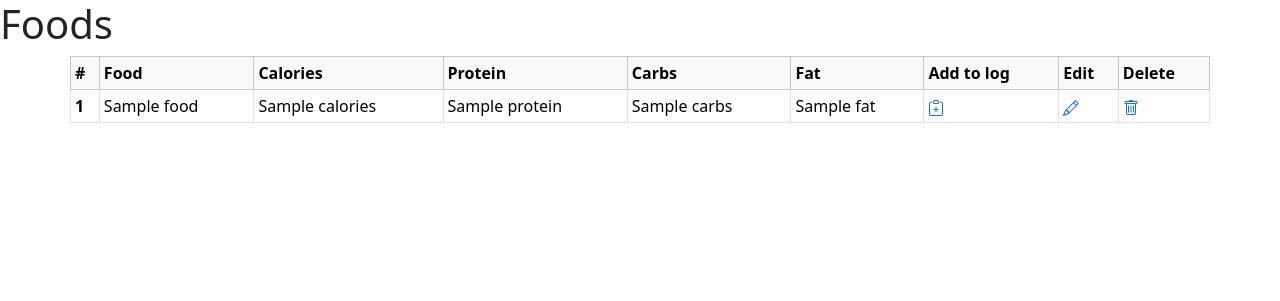
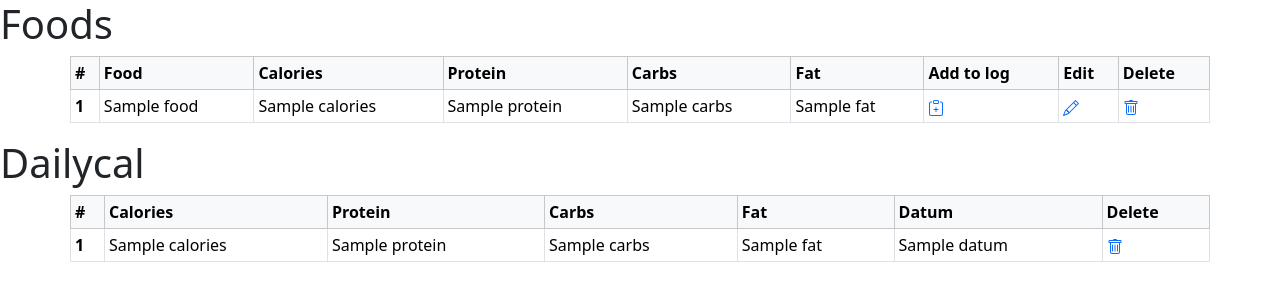
Before and after one commit to Wertzhog/MyPalDash-Personal-Dashboard-in-Flask, a Flask app: template templates/food.html in a window 1280 px wide. Shown: the top 301 px of the page. Run offline with Flask 3, Linux system fonts and the light colour scheme; the template is opened without the code that fills it: most values are stand-ins (such as "Sample title", 1, 10 or a date in 2020).

Commit message:
Add to daily table functionality

```diff
--- a/app.py
+++ b/app.py
@@ -1,4 +1,5 @@
 import sqlite3
+from datetime import date
 from flask import Flask, render_template, request, url_for, flash, redirect, abort
 
 
@@ -88,6 +89,30 @@ def delete(id):
         print(e)
         return "A database error occurred."
 
+#Add food item to daily food table
+@app.route('/add_food/<id>/', methods=('GET', 'POST'))
+def add_food(id):
+    foods_sel = get_post(id)
+    if request.method == 'POST':
+        try:
+            qty = int(request.form['quantity'])
+            calories = int(request.form['calories']) * qty
+            carbs = int(request.form['carbs']) * qty
+            protein = int(request.form['protein']) * qty
+            fat = int(request.form['fat']) * qty
+            datum = date.today()
+            conn = get_db_connection()
+            conn.execute('INSERT INTO FoodDaily (calories, protein, carbs, fat, datum) VALUES (?, ?, ?, ?, ?)',
+                         (calories, protein, carbs, fat, datum))
+            conn.commit()
+            conn.close()
+            flash("Food item was logged successfully.")
+            return redirect(url_for('food'))
+        except sqlite3.Error as e:
+            print(e)
+            return "A database error occurred."
+
+    return render_template('add_food.html', foods_sel=foods_sel)
 
 
 
--- a/templates/food.html
+++ b/templates/food.html
@@ -52,4 +52,37 @@
       </table>
 
 
+      <h1>Dailycal</h1>
+      <table class="table table-bordered table-sm container-sm text-light">
+          <thead class="table-light">
+            <tr>
+              <th scope="col">#</th>
+              <th scope="col">Calories</th>
+              <th scope="col">Protein</th>
+              <th scope="col">Carbs</th>
+              <th scope="col">Fat</th>
+              <th scope="col">Datum</th>
+              <th scope="col">Delete</th>
+            </tr>
+          </thead>
+          <tbody>
+  {% for daily in dailycal %}
+            <tr>
+              <th scope="row">{{ daily.id }}</th>
+              <td>{{ daily.calories }}</td>
+              <td>{{ daily.protein }}</td>
+              <td>{{ daily.carbs }}</td>
+              <td>{{ daily.fat }}</td>
+              <td>{{ daily.datum }}</td>
+            <td><a href="{{ url_for('delete_daily', id=daily['id']) }}">
+                <svg xmlns="http://www.w3.org/2000/svg" width="16" height="16" fill="currentColor" class="bi bi-trash" viewBox="0 0 16 16">
+                    <path d="M5.5 5.5A.5.5 0 0 1 6 6v6a.5.5 0 0 1-1 0V6a.5.5 0 0 1 .5-.5Zm2.5 0a.5.5 0 0 1 .5.5v6a.5.5 0 0 1-1 0V6a.5.5 0 0 1 .5-.5Zm3 .5a.5.5 0 0 0-1 0v6a.5.5 0 0 0 1 0V6Z"/>
+                    <path d="M14.5 3a1 1 0 0 1-1 1H13v9a2 2 0 0 1-2 2H5a2 2 0 0 1-2-2V4h-.5a1 1 0 0 1-1-1V2a1 1 0 0 1 1-1H6a1 1 0 0 1 1-1h2a1 1 0 0 1 1 1h3.5a1 1 0 0 1 1 1v1ZM4.118 4 4 4.059V13a1 1 0 0 0 1 1h6a1 1 0 0 0 1-1V4.059L11.882 4H4.118ZM2.5 3h11V2h-11v1Z"/>
+                </svg>
+                </a>
+            </td>
+            </tr>
+  {% endfor %}
+          </tbody>
+        </table>
 {% endblock %}
```
